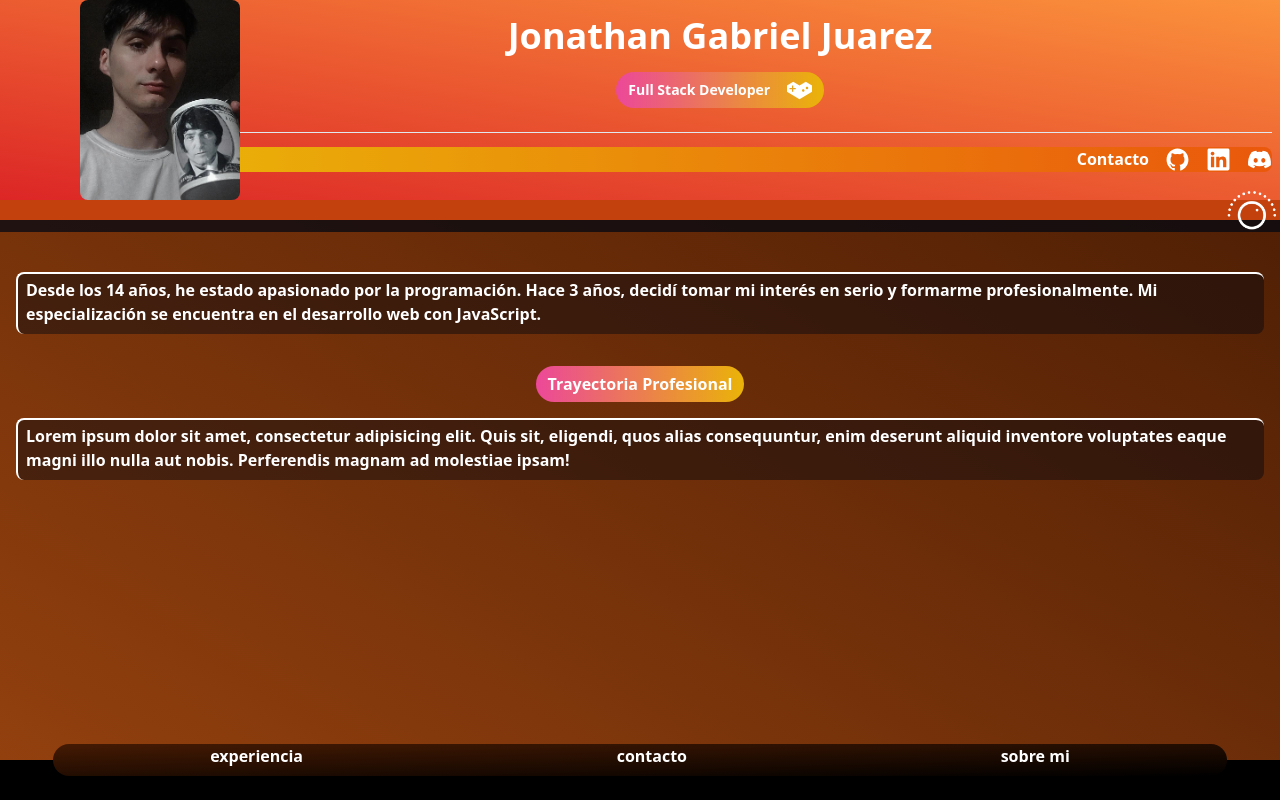
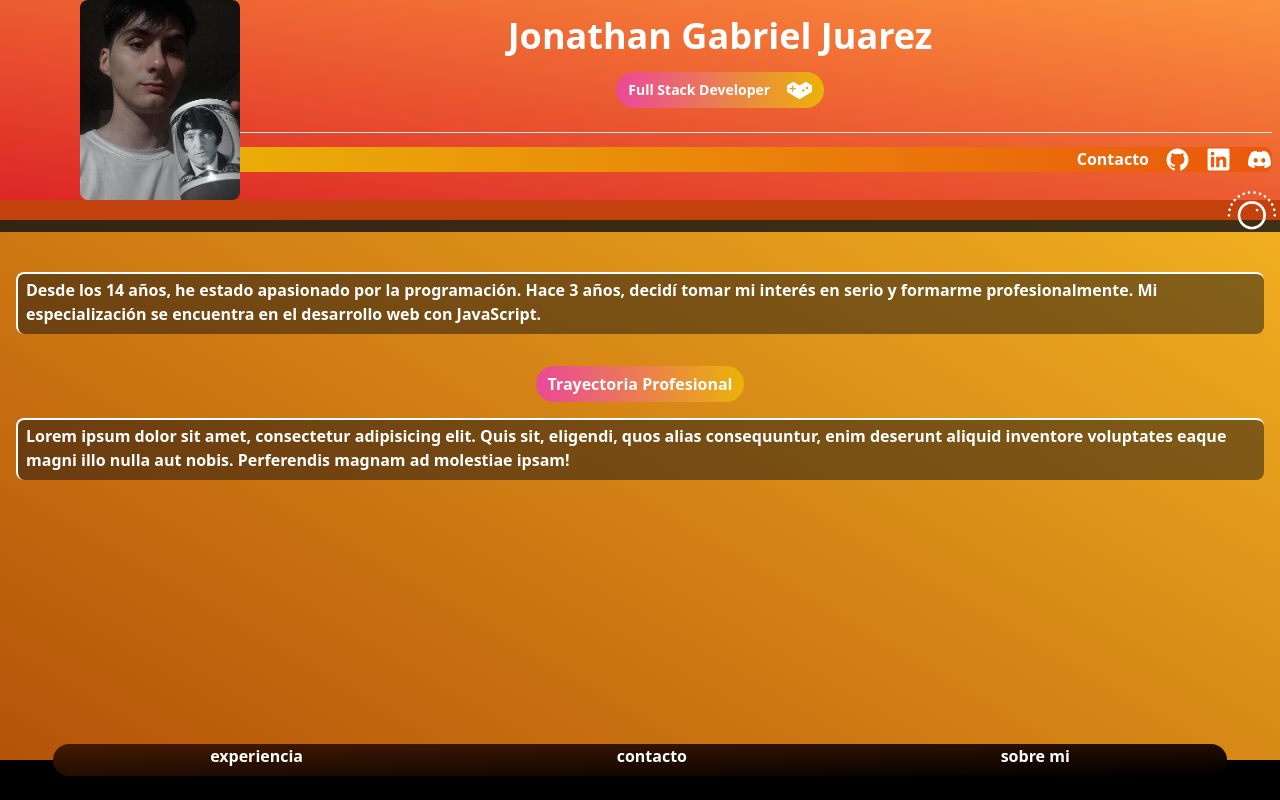
Before and after one commit to zuoki/porfolio2024, a React (Vite) app: page / in a window 1280 px wide. Built offline with nearby package versions, Linux system fonts and the light colour scheme.

Commit message:
porfolio 0.0.8

```diff
--- a/src/App.jsx
+++ b/src/App.jsx
@@ -11,7 +11,7 @@ function App() {
 
 
   return (
-    <div className='bg-gradient-to-tr from-amber-800 to-amber-950'>
+    <div className='bg-gradient-to-bl from-amber-400 to-amber-700'>
       <NavBar/>
       <Me />
       <Table/>
```
